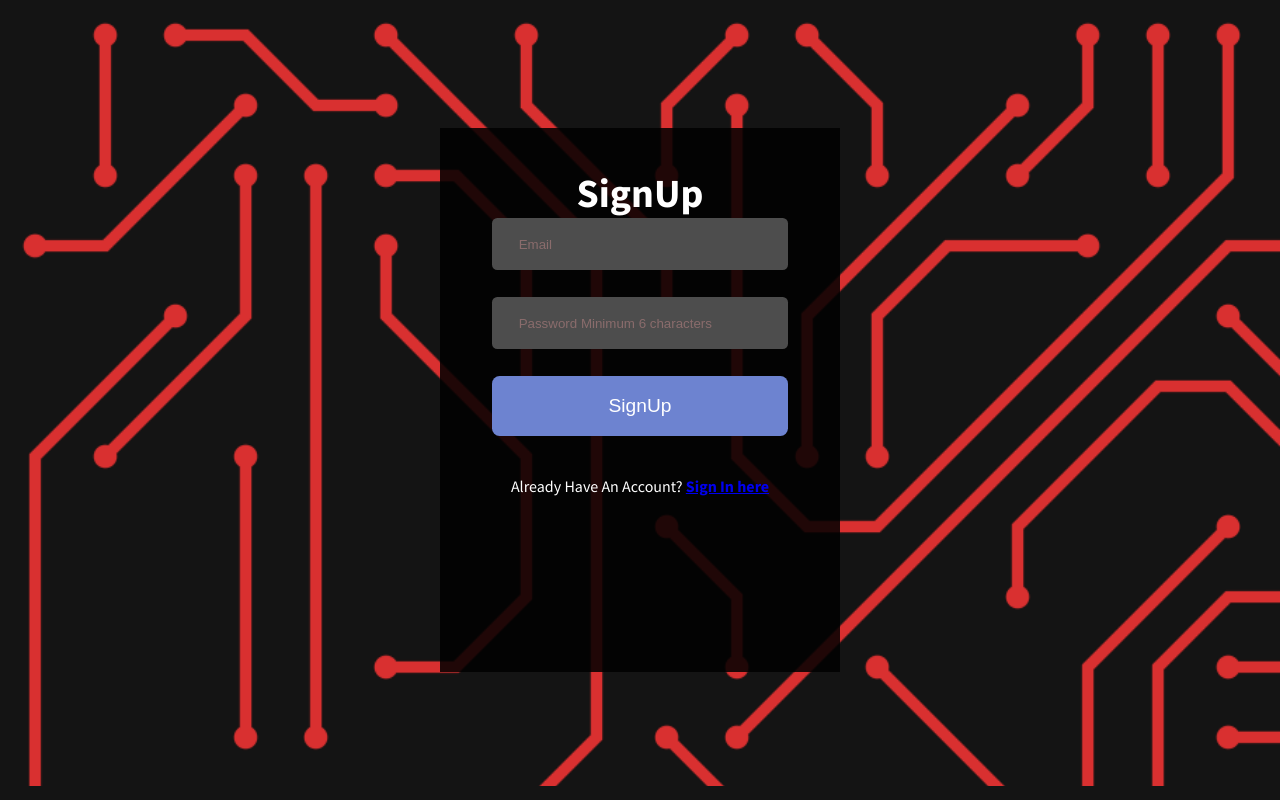
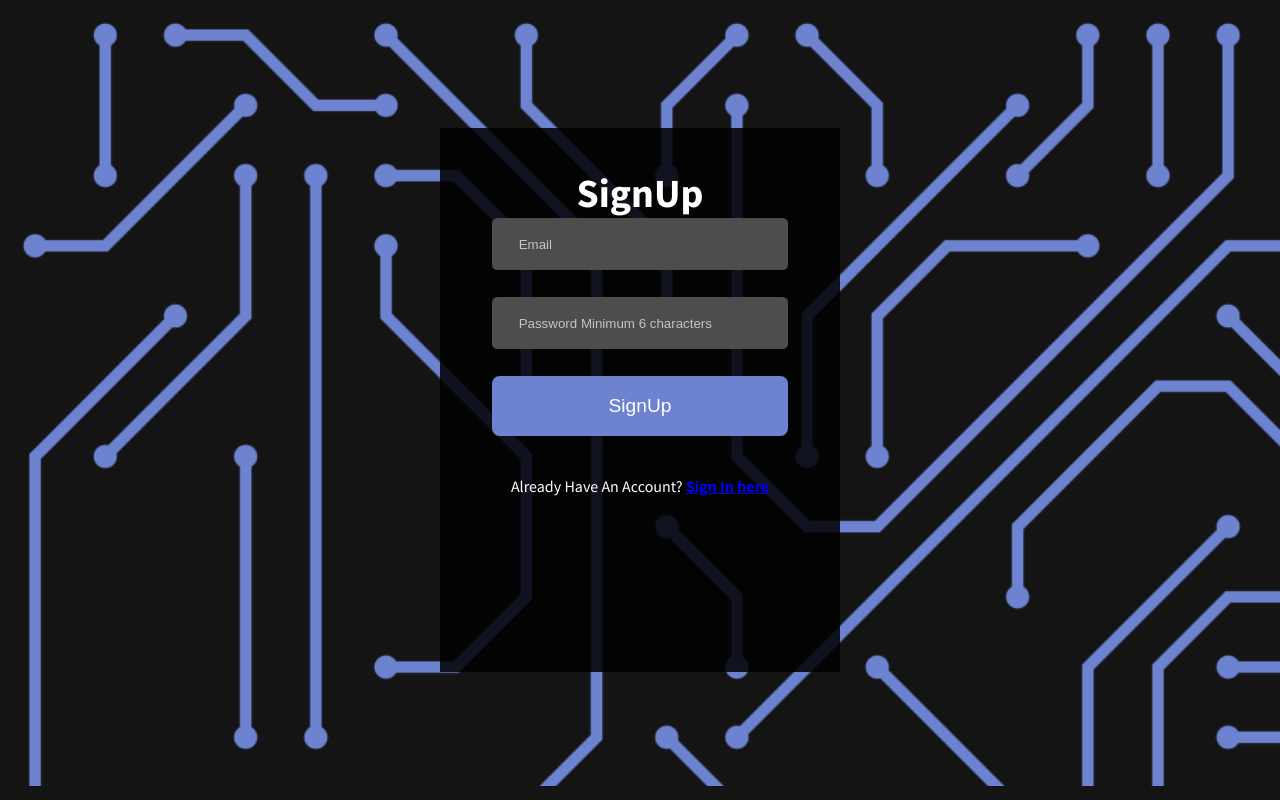
Before and after one commit to alexalextran/iotbay-10, a React (Create React App) app: page /signup in a window 1280 px wide. Built offline with nearby package versions, Linux system fonts and the light colour scheme; no server answers.

Commit message:
changed some colors around

```diff
--- a/src/SASS/App.css
+++ b/src/SASS/App.css
@@ -105,19 +105,19 @@ LOGIN AND SIGN UP PAGE
 }
 
 .signupcard form input::-webkit-input-placeholder {
-  color: #8a6c6c;
+  color: #c7c2c2;
 }
 
 .signupcard form input:-ms-input-placeholder {
-  color: #8a6c6c;
+  color: #c7c2c2;
 }
 
 .signupcard form input::-ms-input-placeholder {
-  color: #8a6c6c;
+  color: #c7c2c2;
 }
 
 .signupcard form input::placeholder {
-  color: #8a6c6c;
+  color: #c7c2c2;
 }
 
 .signupcard form button {
--- a/src/SASS/App.scss
+++ b/src/SASS/App.scss
@@ -53,7 +53,7 @@ LOGIN AND SIGN UP PAGE
             @include input;
             color: white;
             &::placeholder {
-              color: rgb(138, 108, 108);
+              color: rgb(199, 194, 194);
             }
 
           }
```
Also changed, not shown: src/assets/background.png.
